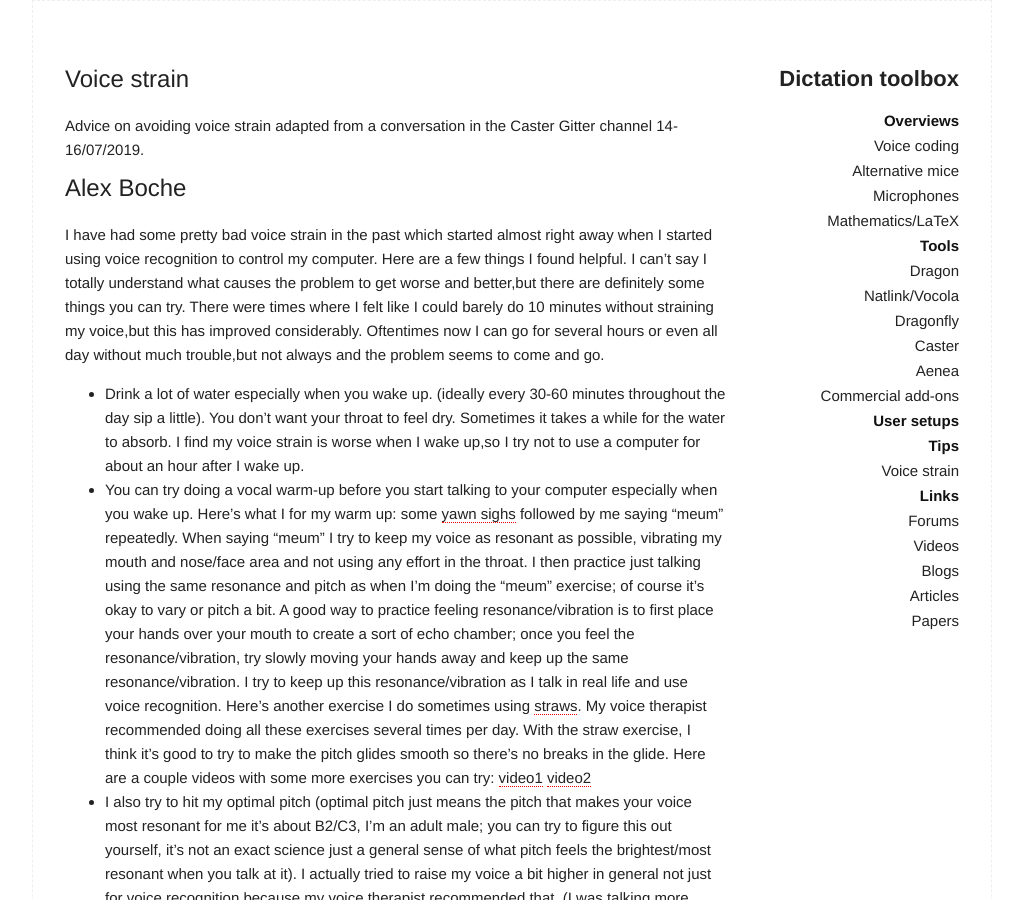
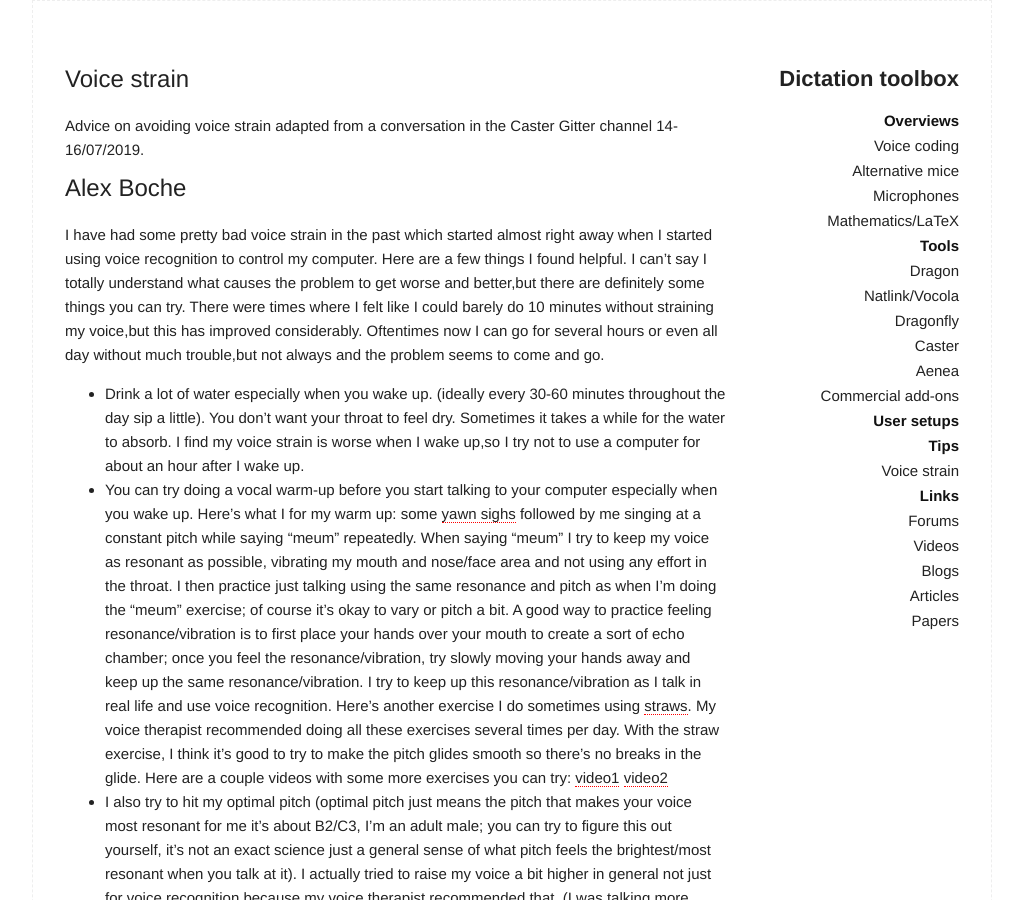
Before and after one commit to dictation-toolbox/dictation-toolbox.org, a Jekyll site: the page built from _pages/voice strain.md, in a window 1280 px wide and 900 px high. Shown: the whole window, without its empty margins (128-1151 px from the left). Built offline with Jekyll 4.4.1, drawn with Linux system fonts in a browser that asks for light colours.

Commit message:
Update voice strain.md

```diff
--- a/_pages/voice strain.md
+++ b/_pages/voice strain.md
@@ -9,7 +9,7 @@ Advice on avoiding voice strain adapted from a conversation in the Caster Gitter
 I have had some pretty bad voice strain in the past which started almost right away when I started using voice recognition to control my computer. Here are a few things I found helpful. I can't say I totally understand what causes the problem to get worse and better,but there are definitely some things you can try. There were times where I felt like I could barely do 10 minutes without straining my voice,but this has improved considerably. Oftentimes now I can go for several hours or even all day without much trouble,but not always and the problem seems to come and go.
 
 * Drink a lot of water especially when you wake up. (ideally every 30-60 minutes throughout the day sip a little). You don't want your throat to feel dry. Sometimes it takes a while for the water to absorb. I find my voice strain is worse when I wake up,so I try not to use a computer for about an hour after I wake up.
-* You can try doing a vocal warm-up before you start talking to your computer especially when you wake up. Here's what I for my warm up: some [yawn sighs](https://www.youtube.com/watch?v=A4_L6tfKnY0) followed by me saying "meum" repeatedly. When saying "meum" I try to keep my voice as resonant as possible, vibrating my mouth and nose/face area and not using any effort in the throat. I then practice just talking using the same resonance and pitch as when I'm doing the "meum" exercise; of course it's okay to vary or pitch a bit. A good way to practice feeling resonance/vibration is to first place your hands over your mouth to create a sort of echo chamber; once you feel the resonance/vibration, try slowly moving your hands away and keep up the same resonance/vibration.  I try to keep up this resonance/vibration as I talk in real life and use voice recognition. Here's another exercise I do sometimes using [straws](https://www.youtube.com/watch?v=0xYDvwvmBIM). My voice therapist recommended doing all these exercises several times per day. With the straw exercise, I think it's good to try to make the pitch glides smooth so there's no breaks in the glide. Here are a couple videos with some more exercises you can try: [video1](https://www.youtube.com/watch?v=qwylUxmUacQ) [video2](https://www.youtube.com/watch?v=qwylUxmUacQ)
+* You can try doing a vocal warm-up before you start talking to your computer especially when you wake up. Here's what I for my warm up: some [yawn sighs](https://www.youtube.com/watch?v=A4_L6tfKnY0) followed by me singing at a constant pitch while saying "meum" repeatedly. When saying "meum" I try to keep my voice as resonant as possible, vibrating my mouth and nose/face area and not using any effort in the throat. I then practice just talking using the same resonance and pitch as when I'm doing the "meum" exercise; of course it's okay to vary or pitch a bit. A good way to practice feeling resonance/vibration is to first place your hands over your mouth to create a sort of echo chamber; once you feel the resonance/vibration, try slowly moving your hands away and keep up the same resonance/vibration.  I try to keep up this resonance/vibration as I talk in real life and use voice recognition. Here's another exercise I do sometimes using [straws](https://www.youtube.com/watch?v=0xYDvwvmBIM). My voice therapist recommended doing all these exercises several times per day. With the straw exercise, I think it's good to try to make the pitch glides smooth so there's no breaks in the glide. Here are a couple videos with some more exercises you can try: [video1](https://www.youtube.com/watch?v=qwylUxmUacQ) [video2](https://www.youtube.com/watch?v=qwylUxmUacQ)
 * I also try to hit my optimal pitch (optimal pitch just means the pitch that makes your voice most resonant for me it's about B2/C3, I'm an adult male; you can try to figure this out yourself, it's not an exact science just a general sense of what pitch feels the brightest/most resonant when you talk at it). I actually tried to raise my voice a bit higher in general not just for voice recognition because my voice therapist recommended that. (I was talking more around E2 so I had to increase almost half an octave to my optimal pitch). For a while, I had a command that played my optimal pitch note for me. I think the purpose of the optimal pitch stuff is just to help you talk with more resonance.
 * Try talk to your computer in the same relaxed way you talk in real life.
 * I found, repetitive single command utterances are often the most straining. Try to string together commands
```
